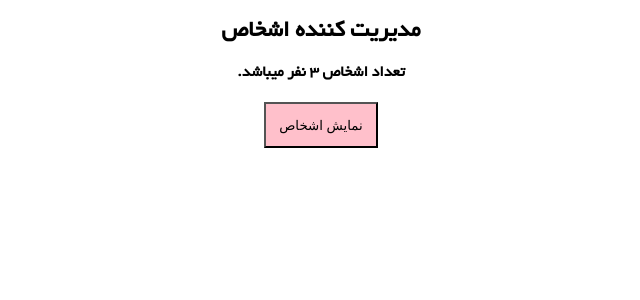
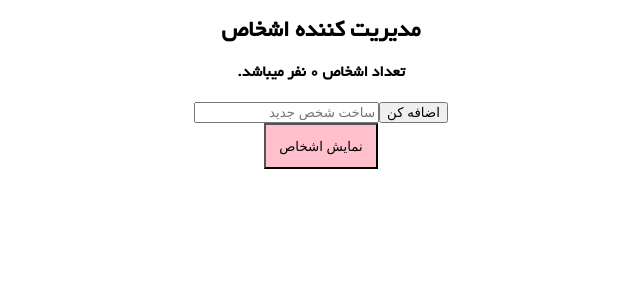
Before and after one commit to ahmadreza48/firstReactApp, a React (Create React App) app in the folder personmanager/: page / in a window 1280 px wide. Shown: the top 300 px of the page, without its empty margins (319-959 px from the left). Built offline with nearby package versions, Linux system fonts and the light colour scheme.

Commit message:
creat new person..

```diff
--- a/personmanager/src/App.js
+++ b/personmanager/src/App.js
@@ -3,11 +3,8 @@ import Persons from "./components/person/Persons";
 
 class App extends Component {
   state = {
-    persons: [
-      { id: 1, firstname: "یونس", lastname: "قربانی" },
-      { id: 2, firstname: "ایمان", lastname: "مدائنی" },
-      { id: 3, firstname: "سجاد", lastname: "باقرزاده" }
-    ],
+    persons: [],
+    person: '',
     showPersons: false
   };
 
@@ -21,6 +18,36 @@ class App extends Component {
     const filteredPersons = persons.filter(p => p.id !== id);
     this.setState({ persons: filteredPersons });
   };
+
+  handleNameChange = (event, id) => {
+    const { persons: allPersons } = this.state;
+
+    const personIndex = allPersons.findIndex(p => p.id === id);
+    const person = allPersons[personIndex];
+    person.fullname = event.target.value;
+    console.log(event.target);
+
+    const persons = [...allPersons];
+    persons[personIndex] = person;
+    allPersons[personIndex] = person;
+    this.setState({ persons });
+    //this.setState({persons: allPersons});
+    //if key and value are not same
+  };
+
+  handleNewPerson= () => {
+    const persons = [...this.state.persons];
+    const person = {
+      id : Math.floor(Math.random()*1000),
+      fullname : this.state.person
+    }
+    persons.push(person);
+    this.setState({persons, person: ""});
+  };
+
+  setPerson = event => {
+    this.setState({person: event.target.value});
+  }
 
   render() {
     const { persons, showPersons } = this.state;
@@ -39,7 +66,11 @@ class App extends Component {
 
     if (showPersons) {
       person = (
-        <Persons persons={persons} personDelete={this.handleDeletePerson} />
+        <Persons
+          persons={persons}
+          personDelete={this.handleDeletePerson}
+          personChange={this.handleNameChange}
+        />
       );
     }
 
@@ -48,11 +79,23 @@ class App extends Component {
       <div style={styles}>
         <h2>مدیریت کننده اشخاص</h2>
         <h4>.تعداد اشخاص {persons.length} نفر میباشد</h4>
-        {person}
+
+        <div>
+          <input
+            type="text"
+            placeholder="ساخت شخص جدید"
+            style={{ direction: "rtl" }}
+            onChange={this.setPerson}
+            value={this.state.person}
+          ></input>
+          <button onClick={this.handleNewPerson}>اضافه کن</button>
+        </div>
+
         <button onClick={this.handleShowPerson} style={buttonStyle}>
           {" "}
           نمایش اشخاص
         </button>
+        {person}
       </div>
     );
   }
--- /dev/null
+++ b/personmanager/src/components/person/Person.css
@@ -0,0 +1,9 @@
+.person{
+    width: 40%;
+    border: 1px solid gray;
+    border-radius: 1em;
+    margin: 1em auto;
+    padding: 1em;
+    background-color: whitesmoke;
+    direction: rtl;
+}
--- a/personmanager/src/components/person/Person.jsx
+++ b/personmanager/src/components/person/Person.jsx
@@ -1,9 +1,12 @@
 import React from 'react';
+import './Person.css';
 
-const person = ({ firstname, lastname, deleted }) => {
+const person = ({ fullname, deleted, changed}) => {
     return (
-        <div onClick={deleted} style={{ cursor: 'pointer' }}>
-            <p>{`${firstname} ${lastname}`}</p>
+        <div className="person">
+            <p>{`${fullname}`}</p>
+            <input type="text" placeholder={fullname} onChange={changed}></input>
+            <button onClick={deleted}>حذف</button>
         </div>);
 }
 
--- a/personmanager/src/components/person/Persons.jsx
+++ b/personmanager/src/components/person/Persons.jsx
@@ -1,15 +1,17 @@
 import React from 'react';
 import Person from './Person';
 
-const Persons = ({ persons, personDelete }) => {
+const Persons = ({ persons, personDelete,personChange }) => {
     return (
         <div>
             {persons.map(person => (
                 <Person
                     key={person.id}
-                    firstname={person.firstname}
-                    lastname={person.lastname}
+                    fullname={person.fullname}
                     deleted ={() => personDelete(person.id)}
+                    changed = { event => personChange(event, person.id)}
+                    //changedName = { (event) => personChange(event, person.id)}
+                    //parentheses are optional when there is only one parameter name
                 />
             ))}
     </div>
```
Also changed, not shown: personmanager/package.json (+11 -0 lines), 1 other file (tests, documents, lock files or other folders).
